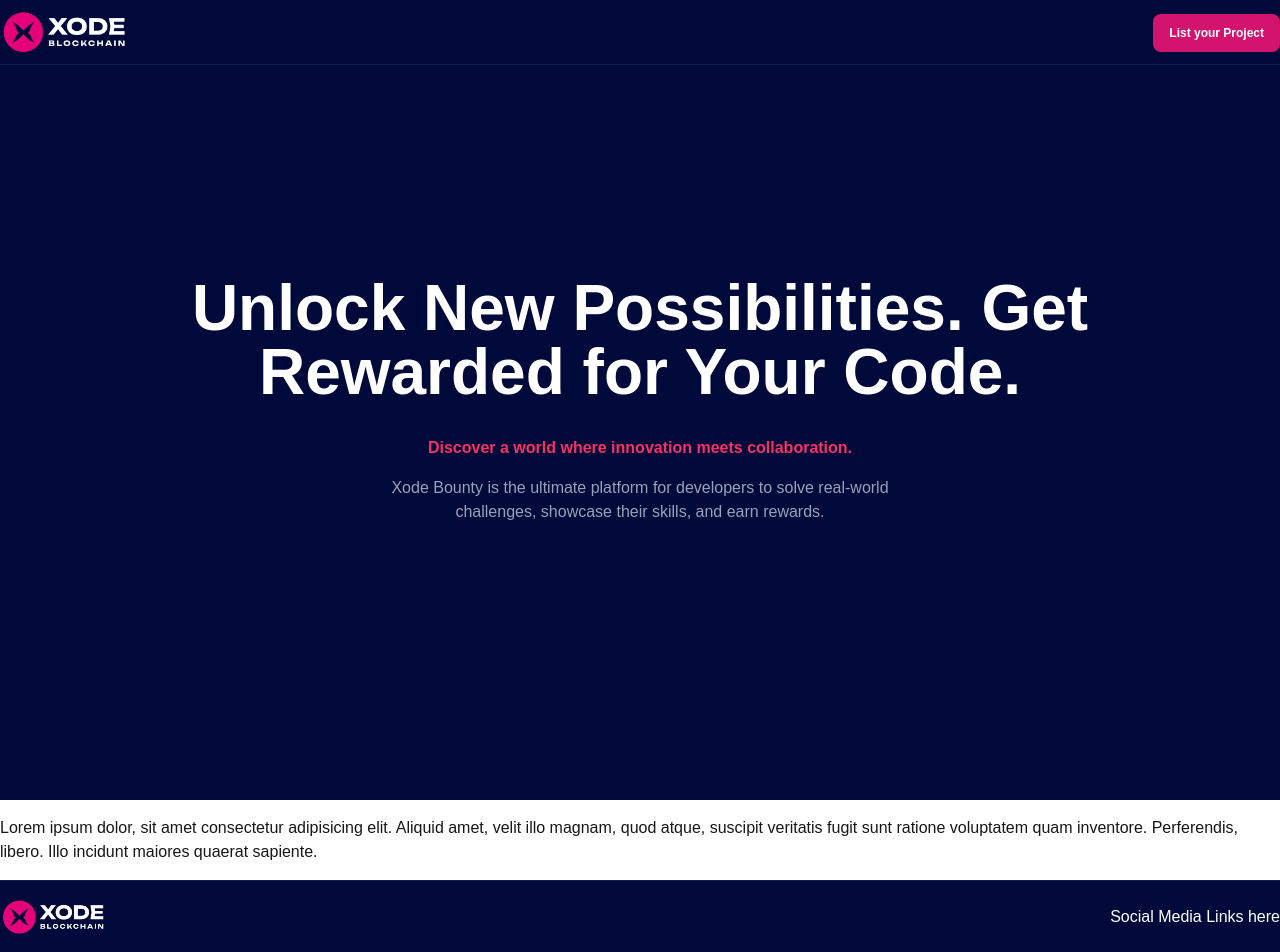
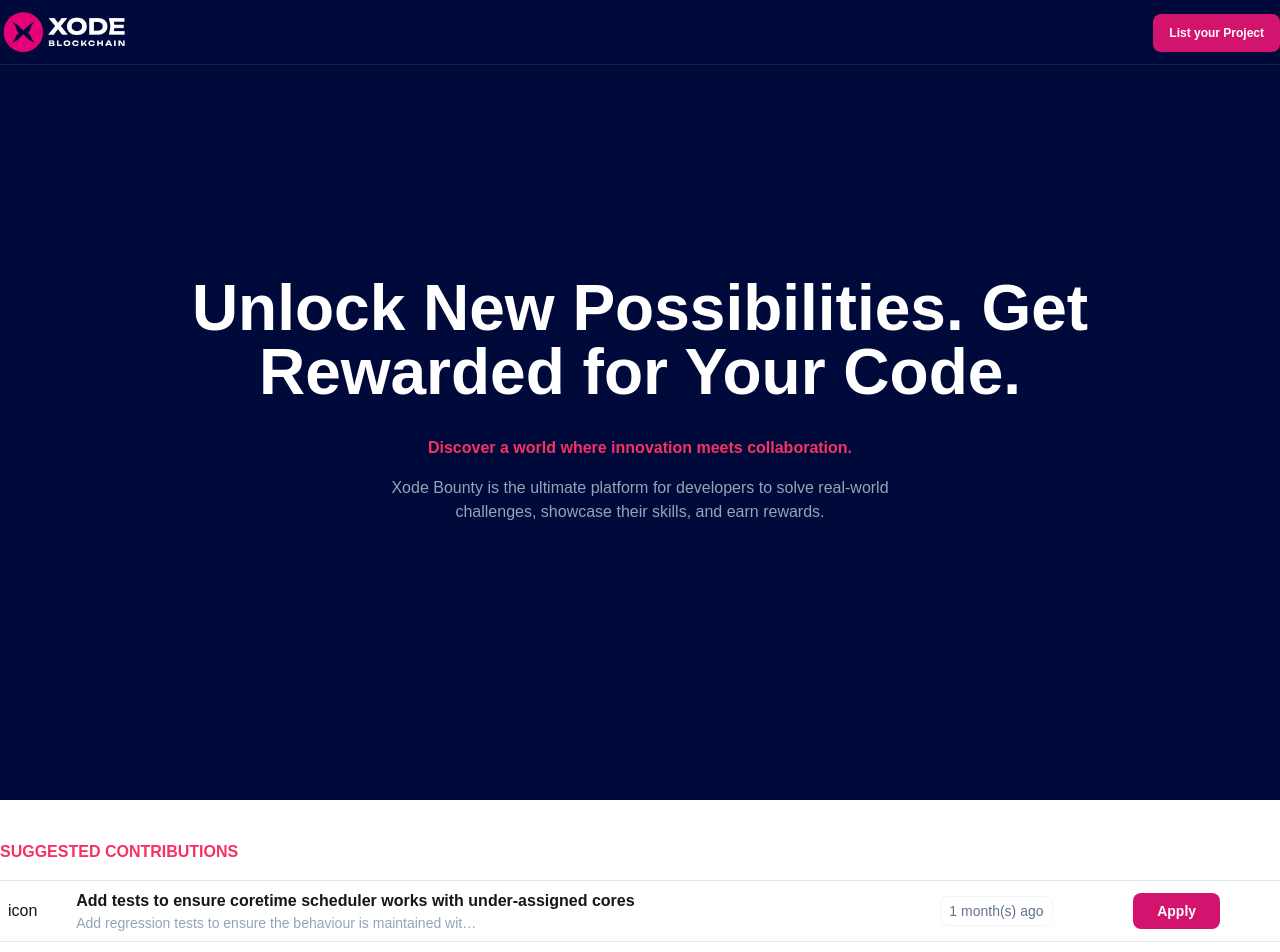
Before and after one commit to 4Nexgen/xode-bounties, a Next.js app: page / in a window 1280 px wide. Shown: the top 952 px of the page. Built offline with nearby package versions, Linux system fonts and the light colour scheme.

Commit message:
setup: bounty list

```diff
--- a/src/app/page.tsx
+++ b/src/app/page.tsx
@@ -1,3 +1,4 @@
+import { BountiesTable } from "@/components/BountiesTable";
 import Image from "next/image";
 
 export default function Home() {
@@ -19,11 +20,8 @@
           </div>
         </div>
       </div>
-      <div className="container mx-auto py-4">
-        Lorem ipsum dolor, sit amet consectetur adipisicing elit. Aliquid amet,
-        velit illo magnam, quod atque, suscipit veritatis fugit sunt ratione
-        voluptatem quam inventore. Perferendis, libero. Illo incidunt maiores
-        quaerat sapiente.
+      <div className="container mx-auto py-10 min-h-screen">
+        <BountiesTable />
       </div>
     </div>
   );
--- /dev/null
+++ b/src/components/BountiesTable.tsx
@@ -0,0 +1,56 @@
+import { bounty_sample_data } from "@/data/bounty.data";
+
+export function BountiesTable() {
+  function formatDateToRelative(dateString: string): string {
+    const givenDate: Date = new Date(dateString);
+    const now: Date = new Date();
+
+    const diffInMs: number = now.getTime() - givenDate.getTime();
+    const diffInDays: number = Math.floor(diffInMs / (1000 * 60 * 60 * 24));
+
+    if (diffInDays === 0) return "Today";
+    if (diffInDays === 1) return "1 day ago";
+    if (diffInDays < 7) return `${diffInDays} days ago`;
+    if (diffInDays < 30) return `${Math.floor(diffInDays / 7)} week(s) ago`;
+    if (diffInDays < 365) return `${Math.floor(diffInDays / 30)} month(s) ago`;
+
+    return `${Math.floor(diffInDays / 365)} year(s) ago`;
+  }
+
+  return (
+    <div>
+      <h3 className="font-bold uppercase mb-4 text-theme-accent">
+        Suggested Contributions
+      </h3>
+      <table className="w-full">
+        <tbody>
+          {bounty_sample_data.map((row, k) => {
+            return (
+              <tr key={`bounty-row-${k}`}>
+                <td className={"p-2 border-b " + (k == 0 && "border-t")}>
+                  icon
+                </td>
+                <td className={"p-2 border-b " + (k == 0 && "border-t")}>
+                  <strong className="font-bold">{row.title}</strong>
+                  <p className="text-sm text-slate-400 truncate max-w-[400px]">
+                    {row.description}
+                  </p>
+                </td>
+                <td className={"p-2 border-b " + (k == 0 && "border-t")}>
+                  <p className="text-slate-500 text-sm border text-center w-fit py-1 px-2 rounded-lg border-slate-100">
+                    {formatDateToRelative(row.date)}
+                  </p>
+                </td>
+                <td className={"p-2 border-b " + (k == 0 && "border-t")}>
+                  <button className="bg-theme-default text-white py-2 px-6 text-sm rounded-lg font-bold">
+                    Apply
+                  </button>
+                </td>
+              </tr>
+            );
+          })}
+        </tbody>
+      </table>
+    </div>
+  );
+}
--- /dev/null
+++ b/src/data/bounty.data.ts
@@ -0,0 +1,113 @@
+import { Bounty } from "@/models/bounty.interface";
+
+export const bounty_sample_data: Bounty[] = [
+  {
+    id: "1",
+    date: "2024-10-04",
+    category: "pallet",
+    title:
+      "Add tests to ensure coretime scheduler works with under-assigned cores",
+    description:
+      "Add regression tests to ensure the behaviour is maintained with future changes.",
+    specification:
+      "Add regression tests to ensure the behaviour is maintained with future changes.",
+    bounty_price: "10",
+    status: "",
+  },
+  {
+    id: "2",
+    date: "2024-10-10",
+    category: "pallet",
+    title: "Upgrade to Polkadot stable2409",
+    description:
+      "Add regression tests to ensure the behaviour is maintained with future changes.",
+    specification:
+      "Add regression tests to ensure the behaviour is maintained with future changes.",
+    bounty_price: "10",
+    status: "",
+  },
+  {
+    id: "3",
+    date: "2024-11-10",
+    category: "pallet",
+    title: "Fix bug in optimism gas oracle",
+    description:
+      "Add regression tests to ensure the behaviour is maintained with future changes.",
+    specification:
+      "Add regression tests to ensure the behaviour is maintained with future changes.",
+    bounty_price: "10",
+    status: "",
+  },
+  {
+    id: "3",
+    date: "2024-11-10",
+    category: "pallet",
+    title: "Fix bug in optimism gas oracle",
+    description:
+      "Add regression tests to ensure the behaviour is maintained with future changes.",
+    specification:
+      "Add regression tests to ensure the behaviour is maintained with future changes.",
+    bounty_price: "10",
+    status: "",
+  },
+  {
+    id: "3",
+    date: "2024-11-10",
+    category: "pallet",
+    title: "Fix bug in optimism gas oracle",
+    description:
+      "Add regression tests to ensure the behaviour is maintained with future changes.",
+    specification:
+      "Add regression tests to ensure the behaviour is maintained with future changes.",
+    bounty_price: "10",
+    status: "",
+  },
+  {
+    id: "3",
+    date: "2024-11-10",
+    category: "pallet",
+    title: "Fix bug in optimism gas oracle",
+    description:
+      "Add regression tests to ensure the behaviour is maintained with future changes.",
+    specification:
+      "Add regression tests to ensure the behaviour is maintained with future changes.",
+    bounty_price: "10",
+    status: "",
+  },
+  {
+    id: "3",
+    date: "2024-11-10",
+    category: "pallet",
+    title: "Fix bug in optimism gas oracle",
+    description:
+      "Add regression tests to ensure the behaviour is maintained with future changes.",
+    specification:
+      "Add regression tests to ensure the behaviour is maintained with future changes.",
+    bounty_price: "10",
+    status: "",
+  },
+  {
+    id: "3",
+    date: "2024-11-10",
+    category: "pallet",
+    title: "Fix bug in optimism gas oracle",
+    description:
+      "Add regression tests to ensure the behaviour is maintained with future changes.",
+    specification:
+      "Add regression tests to ensure the behaviour is maintained with future changes.",
+    bounty_price: "10",
+    status: "",
+  },
+  {
+    id: "3",
+    date: "2024-11-10",
+    category: "pallet",
+    title: "Fix bug in optimism gas oracle",
+    description:
+      "Add regression tests to ensure the behaviour is maintained with future changes.",
+    specification:
+      "Add regression tests to ensure the behaviour is maintained with future changes.",
+    bounty_price: "10",
+    status: "",
+  },
+];
```
Also changed, not shown: src/models/bounty.interface.ts (added, +12 -0 lines).
